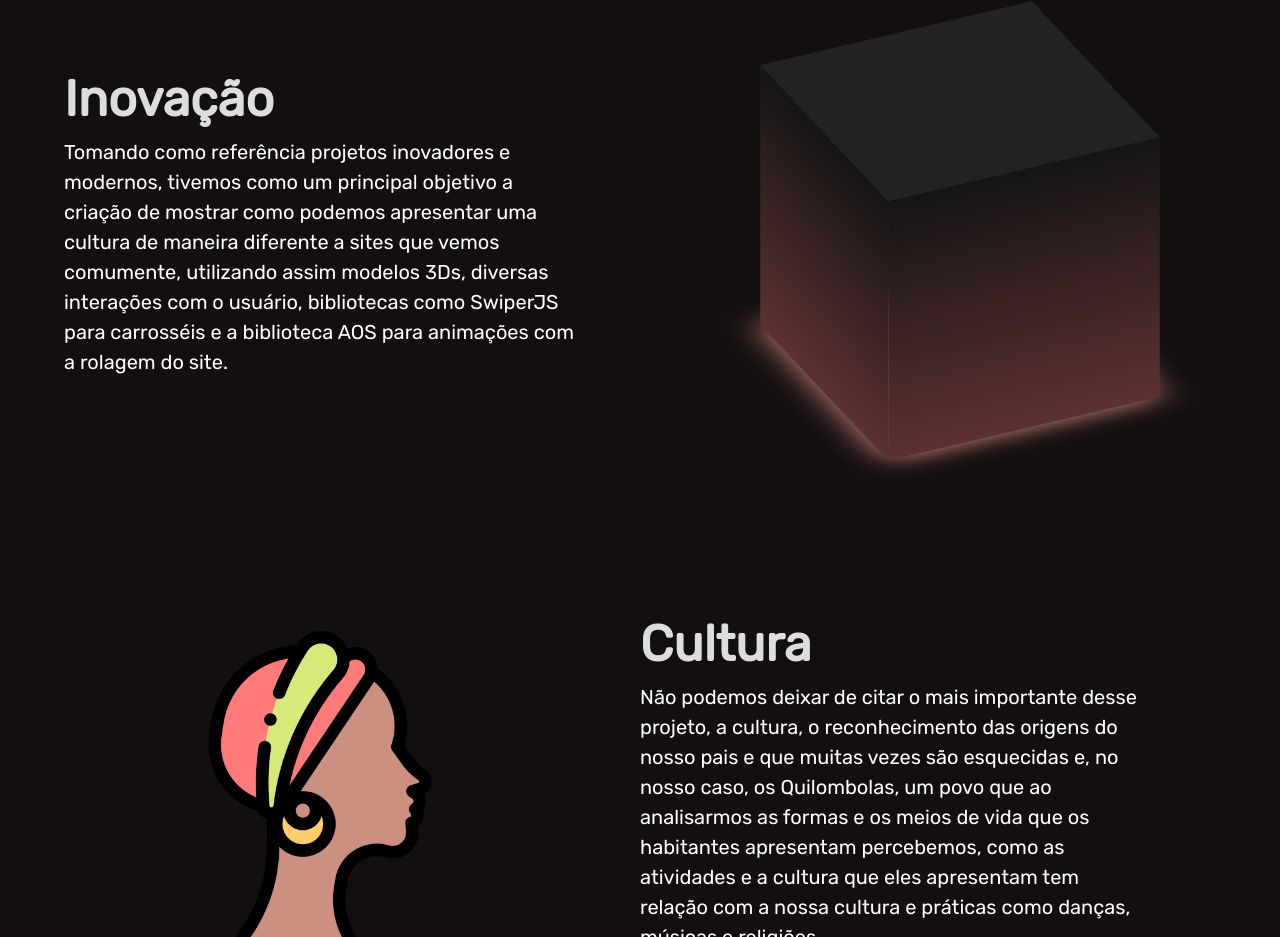
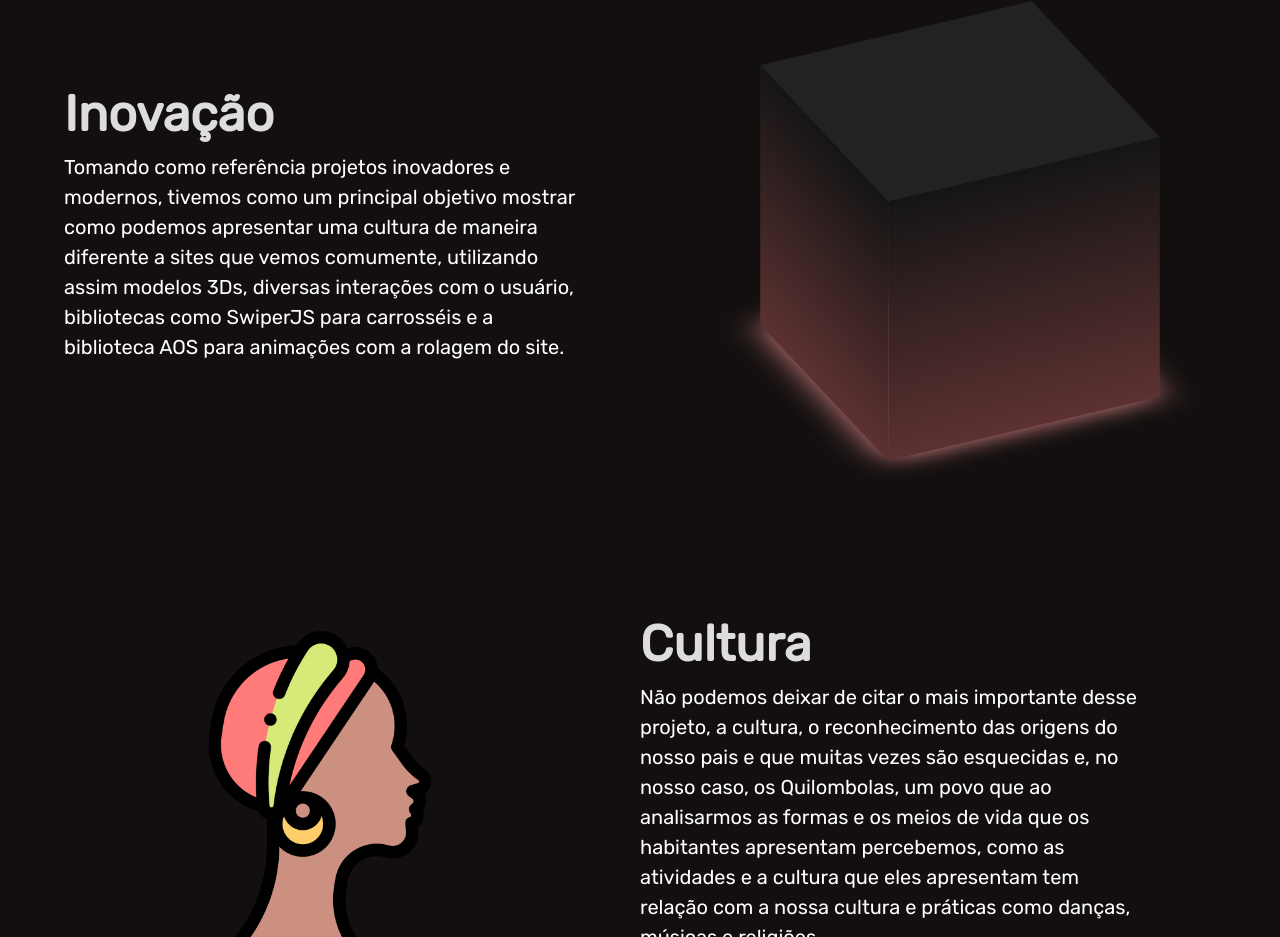
Before and after one commit to K1Melo/pjct-quilombolas, a Vue app: page /sobre in a window 1280 px wide. Shown: the part 2178-3115 px from the top of the page. Built offline with nearby package versions, Linux system fonts and the light colour scheme; no server answers.

Commit message:
Inovation text error

```diff
--- a/src/components/About/InovationComp.vue
+++ b/src/components/About/InovationComp.vue
@@ -2,10 +2,9 @@
     <div class="inovation-comp">
         <div class="txt-inovation" data-aos="fade-right" data-aos-duration="1500">
             <h2>Inovação</h2>
-            <p>Tomando como referência projetos inovadores e modernos, tivemos como um principal objetivo a criação de
-                mostrar como podemos apresentar uma cultura de maneira diferente a sites que vemos comumente, utilizando
-                assim modelos 3Ds, diversas interações com o usuário, bibliotecas como SwiperJS para carrosséis e a
-                biblioteca
+            <p>Tomando como referência projetos inovadores e modernos, tivemos como um principal objetivo mostrar como
+                podemos apresentar uma cultura de maneira diferente a sites que vemos comumente, utilizando assim modelos 3Ds,
+                diversas interações com o usuário, bibliotecas como SwiperJS para carrosséis e a biblioteca
                 AOS para animações com a rolagem do site.</p>
         </div>
         <div class="cube-inovation">
```
